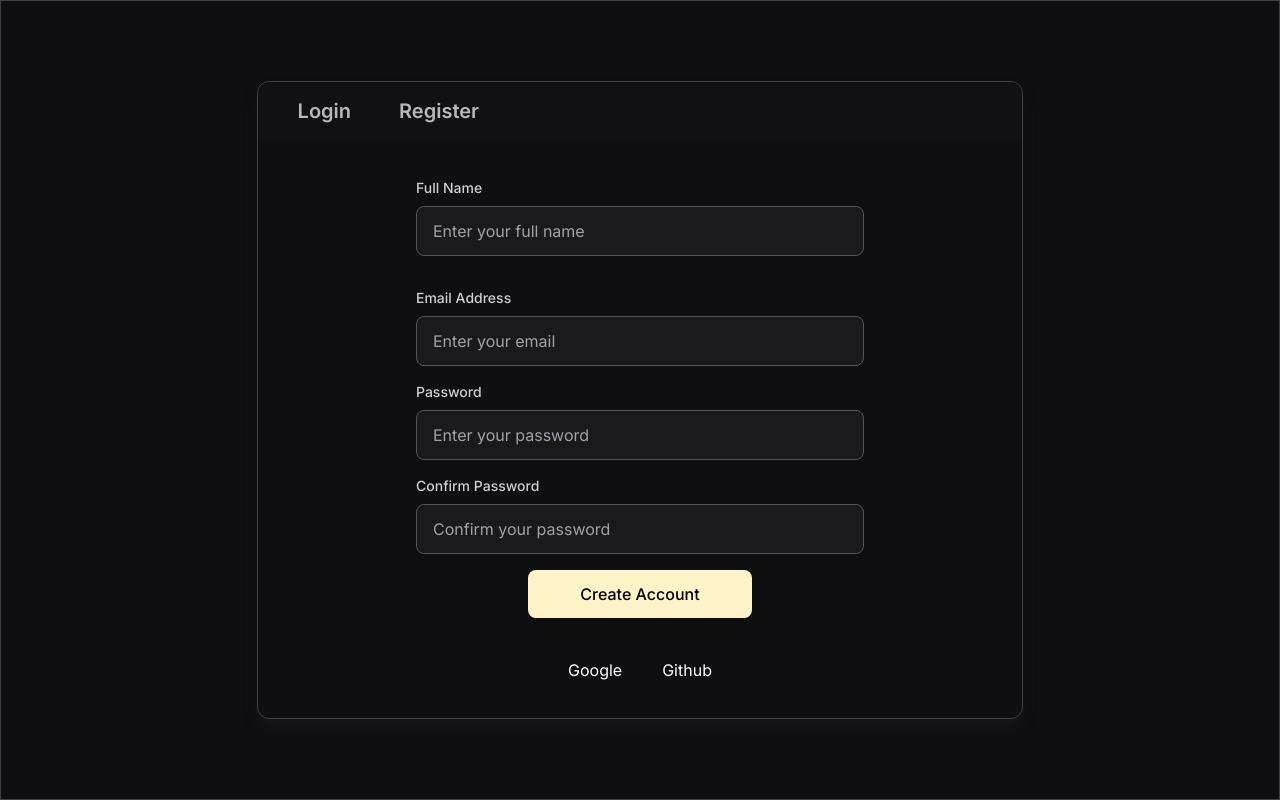
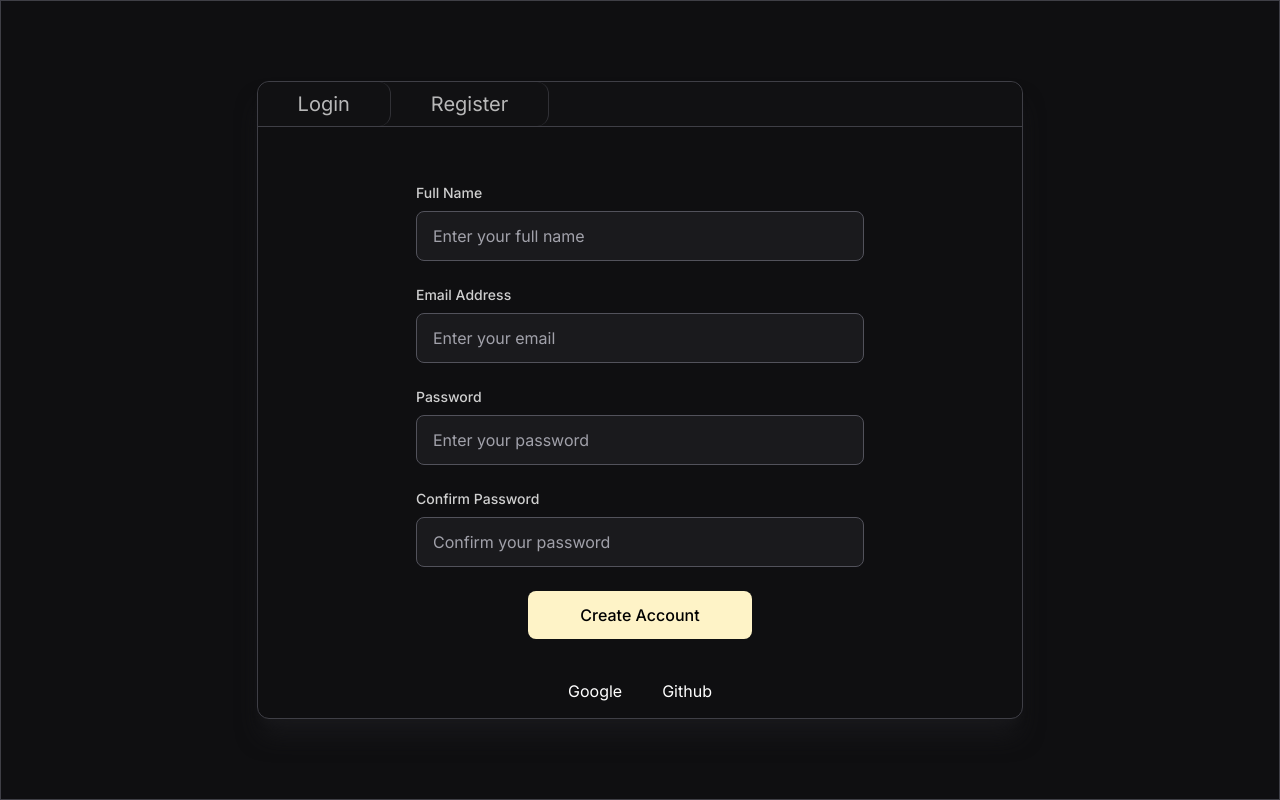
Before and after one commit to danielferreira-dias/credit.card.fraud.detection-dashboard, a React (Vite) app in the folder frontend/: page /auth in a window 1280 px wide. Built offline with nearby package versions, Linux system fonts and the light colour scheme.

Commit message:
Add authentication components and enhance forms; implement AuthRouter, FormInput, and update Login/Register pages

```diff
--- /dev/null
+++ b/frontend/src/components/FormInput.tsx
@@ -0,0 +1,26 @@
+interface FormInputProps {
+  id: string;
+  name: string;
+  type: string;
+  value: string;
+  onChange: (e: React.ChangeEvent<HTMLInputElement>) => void;
+  onBlur: (e: React.FocusEvent<HTMLInputElement>) => void;
+  placeholder: string;
+  label: string;
+  error?: string;
+  required?: boolean;
+}
+
+export default function FormInput({ id, name, type,value,onChange,onBlur,placeholder,label,error,required = false }: FormInputProps) {
+  return (
+<div className="mt-6">
+  <label htmlFor={id} className="block text-sm font-medium opacity-80 mb-2"> {label}
+  </label>
+  <input type={type} id={id} name={name} value={value} onChange={onChange} onBlur={onBlur} className={`w-full px-4 py-3 bg-[#1A1A1D] border rounded-lg focus:ring-2 text-white placeholder-zinc-400 ${ error? 'border-red-500 focus:ring-red-500 focus:border-red-500' : 'border-zinc-600 focus:ring-purple-500 focus:border-transparent'}`}
+  placeholder={placeholder} required={required}/>
+  {error && (
+    <p className="text-red-400 text-xs mt-1">{error}</p>
+  )}
+</div>
+  );
+}
--- a/frontend/src/components/Layout.tsx
+++ b/frontend/src/components/Layout.tsx
@@ -1,5 +1,6 @@
 import { Outlet, useLocation } from "react-router-dom";
 import Navbar from "./Navbar";
+import AuthRouter from "./AuthRouter";
 
 export default function Layout() {
   const location = useLocation();
@@ -14,6 +15,7 @@ export default function Layout() {
   }
 
   return (
+    <AuthRouter>
       <div className="flex flex-row gap-x-4 m-auto min-h-[screen] max-h-[fit]">
         <Navbar />
         <div className="w-full h-full">
@@ -22,5 +24,6 @@ export default function Layout() {
           </div>
         </div>
       </div>
+    </AuthRouter>
   );
 }
--- a/frontend/src/components/List.tsx
+++ b/frontend/src/components/List.tsx
@@ -1,7 +1,6 @@
 import { useEffect, useState } from "react";
 import TransactionInfo from "./TransactionInfo";
 import type { Transaction } from "../types/transactions";
-import ContentLoader, { Facebook } from 'react-content-loader'
 import CardLoader from "./LoadingCard";
 
 
--- a/frontend/src/components/Login.tsx
+++ b/frontend/src/components/Login.tsx
@@ -1,10 +1,11 @@
 import { useState } from "react";
+import FormInput from "./FormInput";
 
 async function LoginUser(email: string, password: string): Promise<void> {
   const loginData = { email, password };
 
   try {
-    const response = await fetch('/auth/login', {
+    const response = await fetch('http://localhost:80/auth/login', {
       method: 'POST',
       headers: { 'Content-Type': 'application/json' },
       body: JSON.stringify(loginData)
@@ -19,7 +20,11 @@ async function LoginUser(email: string, password: string): Promise<void> {
     console.log('Login successful:', data);
 
     // Store the token securely (consider using HttpOnly cookies for better security)
-    localStorage.setItem('access_token', data.access_token);
+    if (data.token && data.token.access_token) {
+      localStorage.setItem('access_token', data.token.access_token);
+    }
+    console.log('Current data -> ' + data)
+    window.location.href = "/";
     // Redirect or update UI as needed
   } catch (error) {
     console.error('Login error:', error);
@@ -36,6 +41,21 @@ export default function Login() {
   const [error, setError] = useState<string | null>(null);
   const [fieldErrors, setFieldErrors] = useState<{[key: string]: string}>({});
   const [touched, setTouched] = useState<{[key: string]: boolean}>({});
+
+  const formFields = [
+    {
+      name: "email",
+      type: "email",
+      label: "Email Address",
+      placeholder: "Enter your email",
+    },
+    {
+      name: "password",
+      type: "password",
+      label: "Password",
+      placeholder: "Enter your password",
+    },
+  ];
 
   const validateField = (name: string, value: string) => {
     const errors: {[key: string]: string} = {};
@@ -127,58 +147,10 @@ export default function Login() {
     <div className="w-full h-full flex flex-col justify-center items-center p-8 gap-y-10 ">
       <form
         onSubmit={handleSubmit}
-        className="w-full h-[60%] max-w-md space-y-4 flex flex-col">
-        <div>
-          <label
-            htmlFor="email"
-            className="block text-sm font-medium opacity-80 mb-2">
-            Email Address
-          </label>
-          <input
-            type="email"
-            id="email"
-            name="email"
-            value={formData.email}
-            onChange={handleInputChange}
-            onBlur={handleBlur}
-            className={`w-full px-4 py-3 bg-[#1A1A1D] border rounded-lg focus:ring-2 text-white placeholder-zinc-400 ${
-              fieldErrors.email
-                ? 'border-red-500 focus:ring-red-500 focus:border-red-500'
-                : 'border-zinc-600 focus:ring-purple-500 focus:border-transparent'
-            }`}
-            placeholder="Enter your email"
-            required
-          />
-          {fieldErrors.email && (
-            <p className="text-red-400 text-xs mt-1">{fieldErrors.email}</p>
-          )}
-        </div>
-
-        <div>
-          <label
-            htmlFor="password"
-            className="block text-sm font-medium opacity-80 mb-2">
-            Password
-          </label>
-          <input
-            type="password"
-            id="password"
-            name="password"
-            value={formData.password}
-            onChange={handleInputChange}
-            onBlur={handleBlur}
-            className={`w-full px-4 py-3 bg-[#1A1A1D] border rounded-lg focus:ring-2 text-white placeholder-zinc-400 ${
-              fieldErrors.password
-                ? 'border-red-500 focus:ring-red-500 focus:border-red-500'
-                : 'border-zinc-600 focus:ring-purple-500 focus:border-transparent'
-            }`}
-            placeholder="Enter your password"
-            required
-          />
-          {fieldErrors.password && (
-            <p className="text-red-400 text-xs mt-1 mb-4">{fieldErrors.password}</p>
-          )}
-        </div>
+        className="w-full max-w-md  flex flex-col">
+        {formFields.map((field) => (
+          <FormInput key={field.name} id={field.name} name={field.name} type={field.type} value={formData[field.name as keyof typeof formData]} onChange={handleInputChange} onBlur={handleBlur} placeholder={field.placeholder} label={field.label} error={fieldErrors[field.name]} required />
+        ))}
 
         {error && (
           <div className="text-red-400 text-sm text-center">
@@ -186,17 +158,11 @@ export default function Login() {
           </div>
         )}
 
-        <button
-          type="submit"
-          disabled={isLoading}
-          className="w-[50%] bg-amber-100 text-black font-medium m-auto py-3 mt-6 px-4 rounded-lg transition duration-200 focus:ring-2 focus:ring-purple-500 focus:ring-offset-2 focus:ring-offset-[#0F0F11] disabled:opacity-50 disabled:cursor-not-allowed">
-          {isLoading ? 'Signing In...' : 'Sign In'}
+        <button type="submit" disabled={isLoading} className="w-[50%] bg-amber-100 text-black font-medium m-auto py-3 mt-6 px-4 rounded-lg transition duration-200 focus:ring-2 focus:ring-purple-500 focus:ring-offset-2 focus:ring-o [#0F0F11] disabled:opacity-50 disabled:cursor-not-allowed"> {isLoading ? 'Signing In...' : 'Sign In'}
         </button>
 
         <div className="text-center">
-          <button
-            type="button"
-            className="text-sm text-amber-200 hover:text-purple-300 transition duration-200 mt-3">
+          <button type="button" className="text-sm text-amber-200 hover:text-purple-300 transition duration-200 mt-3">
             Forgot your password?
           </button>
         </div>
--- a/frontend/src/components/Register.tsx
+++ b/frontend/src/components/Register.tsx
@@ -1,4 +1,5 @@
 import { useState } from "react";
+import FormInput from "./FormInput";
 
 interface RegisterProps {
   email: string;
@@ -83,9 +84,35 @@ export default function Register() {
   const [fieldErrors, setFieldErrors] = useState<{ [key: string]: string }>({});
   const [touched, setTouched] = useState<{ [key: string]: boolean }>({});
 
+  const formFields = [
+    {
+      name: "name",
+      type: "text",
+      label: "Full Name",
+      placeholder: "Enter your full name",
+    },
+    {
+      name: "email",
+      type: "email",
+      label: "Email Address",
+      placeholder: "Enter your email",
+    },
+    {
+      name: "password",
+      type: "password",
+      label: "Password",
+      placeholder: "Enter your password",
+    },
+    {
+      name: "confirm_password",
+      type: "password",
+      label: "Confirm Password",
+      placeholder: "Confirm your password",
+    },
+  ];
+
   const validateField = (name: string, value: string) => {
     const errors: { [key: string]: string } = {};
-
     switch (name) {
         case 'name':
           if (!value.trim()) errors.name = 'Full name is required';
@@ -104,7 +131,6 @@ export default function Register() {
           else if (value !== formData.password) errors.confirm_password = 'Passwords do not match';
           break;
       }
-
       return errors;
   };
 
@@ -177,8 +203,6 @@ export default function Register() {
         password: formData.password,
         confirm_password: formData.confirm_password
       });
-      // ToDo: Add success handling here
-      // Registration successful - could redirect or show success message
       window.location.href = "/";
     } catch (error) {
       setError(error instanceof Error ? error.message : 'Registration failed');
@@ -191,106 +215,11 @@ export default function Register() {
     <div className="w-full h-full flex justify-center items-center p-8 flex-col gap-y-10">
       <form
         onSubmit={handleSubmit}
-        className="w-full h-fit min-h-[80%] max-w-md space-y-4 flex flex-col">
-        <div>
-          <label
-            htmlFor="name"
-            className="block text-sm font-medium opacity-80 mb-2">
-            Full Name
-          </label>
-          <input
-            type="text"
-            id="name"
-            name="name"
-            value={formData.name}
-            onChange={handleInputChange}
-            onBlur={handleBlur}
-            className={`w-full px-4 py-3 bg-[#1A1A1D] border rounded-lg focus:ring-2 text-white placeholder-zinc-400 ${fieldErrors.name
-                ? 'border-red-500 focus:ring-red-500 focus:border-red-500'
-                : 'border-zinc-600 focus:ring-purple-500 focus:border-transparent'
-              }`}
-            placeholder="Enter your full name"
-            required
+        className="w-full max-w-md flex flex-col ">
+        {formFields.map((field) => (
+          <FormInput key={field.name} id={field.name} name={field.name} type={field.type} value={formData[field.name as keyof typeof formData]} onChange={handleInputChange} onBlur={handleBlur} placeholder={field.placeholder} label={field.label} error={fieldErrors[field.name]} required
           />
-          {fieldErrors.name && (
-            <p className="text-red-400 text-xs mt-1">{fieldErrors.name}</p>
-          )}
-        </div>
-
-        <div>
-          <label
-            htmlFor="email"
-            className="block text-sm font-medium opacity-80 mb-2">
-            Email Address
-          </label>
-          <input
-            type="email"
-            id="email"
-            name="email"
-            value={formData.email}
-            onChange={handleInputChange}
-            onBlur={handleBlur}
-            className={`w-full px-4 py-3 bg-[#1A1A1D] border rounded-lg focus:ring-2 text-white placeholder-zinc-400 ${fieldErrors.email
-                ? 'border-red-500 focus:ring-red-500 focus:border-red-500'
-                : 'border-zinc-600 focus:ring-purple-500 focus:border-transparent'
-              }`}
-            placeholder="Enter your email"
-            required
-          />
-          {fieldErrors.email && (
-            <p className="text-red-400 text-xs mt-1">{fieldErrors.email}</p>
-          )}
-        </div>
-
-        <div>
-          <label
-            htmlFor="password"
-            className="block text-sm font-medium opacity-80 mb-2">
-            Password
-          </label>
-          <input
-            type="password"
-            id="password"
-            name="password"
-            value={formData.password}
-            onChange={handleInputChange}
-            onBlur={handleBlur}
-            className={`w-full px-4 py-3 bg-[#1A1A1D] border rounded-lg focus:ring-2 text-white placeholder-zinc-400 ${fieldErrors.password
-                ? 'border-red-500 focus:ring-red-500 focus:border-red-500'
-                : 'border-zinc-600 focus:ring-purple-500 focus:border-transparent'
-              }`}
-            placeholder="Enter your password"
-            required
-          />
-          {fieldErrors.password && (
-            <p className="text-red-400 text-xs mt-1">{fieldErrors.password}</p>
-          )}
-        </div>
-
-        <div>
-          <label
-            htmlFor="confirm_password"
-            className="block text-sm font-medium opacity-80 mb-2">
-            Confirm Password
-          </label>
-          <input
-            type="password"
-            id="confirm_password"
-            name="confirm_password"
-            value={formData.confirm_password}
-            onChange={handleInputChange}
-            onBlur={handleBlur}
-            className={`w-full px-4 py-3 bg-[#1A1A1D] border rounded-lg focus:ring-2 text-white placeholder-zinc-400 ${fieldErrors.confirm_password
-                ? 'border-red-500 focus:ring-red-500 focus:border-red-500'
-                : 'border-zinc-600 focus:ring-purple-500 focus:border-transparent'
-              }`}
-            placeholder="Confirm your password"
-            required
-          />
-          {fieldErrors.confirm_password && (
-            <p className="text-red-400 text-xs mt-1">{fieldErrors.confirm_password}</p>
-          )}
-        </div>
+        ))}
 
         {error && (
           <div className="text-red-400 text-sm text-center">
@@ -298,11 +227,7 @@ export default function Register() {
           </div>
         )}
 
-        <button
-          type="submit"
-          disabled={isLoading}
-          className="w-[50%] bg-amber-100 text-black font-medium m-auto py-3 mt-6 px-4 rounded-lg transition duration-200 focus:ring-2 focus:ring-purple-500 focus:ring-offset-2 focus:ring-offset-[#0F0F11] disabled:opacity-50 disabled:cursor-not-allowed">
-          {isLoading ? 'Creating Account...' : 'Create Account'}
+        <button type="submit" disabled={isLoading} className="w-[50%] bg-amber-100 text-black font-medium m-auto py-3 mt-6 px-4 rounded-lg transition duration-200 focus:ring-2 focus:ring-purple-500 focus:ring-offset-2 focus:ring-o [#0F0F11] disabled:opacity-50 disabled:cursor-not-allowed"> {isLoading ? 'Creating Account...' : 'Create Account'}
         </button>
       </form>
       <div className="flex flex-row gap-x-10">
--- a/frontend/src/pages/Authentication.tsx
+++ b/frontend/src/pages/Authentication.tsx
@@ -7,15 +7,15 @@ export default function AuthenticationPage() {
 
   return (
     <div className="flex flex-col w-full text-white justify-center items-center border-[1px] bg-[#0F0F11] border-zinc-700 min-h-screen ">
-      <div className="flex flex-col w-[60%] h-[80%] min-w-[400px] border-[1px] bg-[#0F0F11] border-zinc-700 shadow-lg shadow-zinc-900 rounded-xl min-h-[600px]">
-        <div className="flex flex-row w-full h-16 bg-[#121214bb] rounded-t-xl p-2 gap-x-12 px-10">
+      <div className="flex flex-col w-[60%] h-[80%] min-w-[400px] border-[1px] bg-[#0F0F11] border-zinc-700 shadow-xl shadow-zinc-900 rounded-xl min-h-[600px]">
+        <div className="flex flex-row w-full h-16 bg-[#121214bb] rounded-t-xl  border-b-[1px] border-zinc-700" >
           <button
-            className="text-white text-xl font-semibold opacity-70"
+            className="text-white text-xl opacity-70 border-r-[1px] rounded-r-xl p-2 px-10 border-zinc-700"
             onClick={() => setLoginPage(true)}>
             <span>Login</span>
           </button>
           <button
-            className="text-white text-xl font-semibold  opacity-70"
+            className="text-white text-xl opacity-70 border-r-[1px] rounded-r-xl p-2 px-10 border-zinc-700"
             onClick={() => setLoginPage(false)}>
             <span>Register</span>
           </button>
--- a/frontend/src/utils/auth.ts
+++ b/frontend/src/utils/auth.ts
@@ -12,7 +12,7 @@ export function decodeJWT(token: string): TokenPayload | null {
         .join('')
     );
     return JSON.parse(jsonPayload);
-  } catch (error) {
+  } catch {
     return null;
   }
 }
```
Also changed, not shown: frontend/src/components/AuthRouter.tsx (added, +29 -0 lines). Lines whose indentation alone changed are shown as unchanged.
